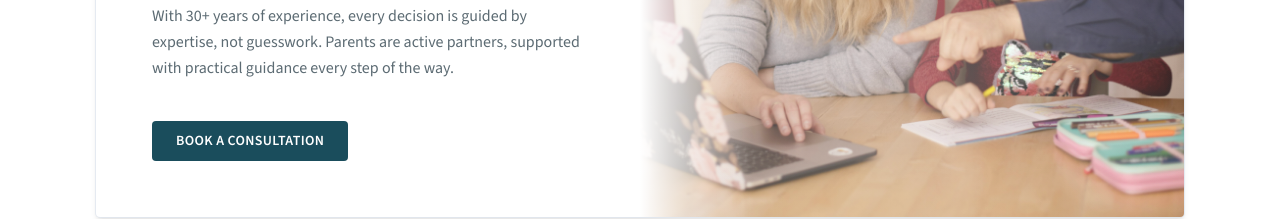
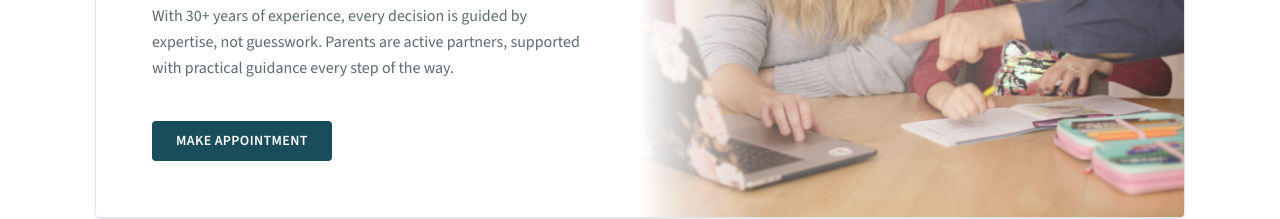
Before and after one commit to mayaremera/Dr-Wael-Portfolio, a React (Vite) app: page / in a window 1280 px wide. Shown: the part 2720-2939 px from the top of the page. Built offline with nearby package versions, Linux system fonts and the light colour scheme; a web font is replaced by a local one.

Commit message:
first commit update to mayooura

```diff
--- a/src/components/Expertise.jsx
+++ b/src/components/Expertise.jsx
@@ -34,7 +34,7 @@ export default function Expertise() {
               href="#contact"
               className="mt-10 inline-block w-fit rounded-sm bg-brand px-6 py-2.5 text-sm font-semibold tracking-wide text-white uppercase transition-colors hover:bg-brand-light"
             >
-              Book a Consultation
+              Make Appointment
             </a>
           </div>
 
```
